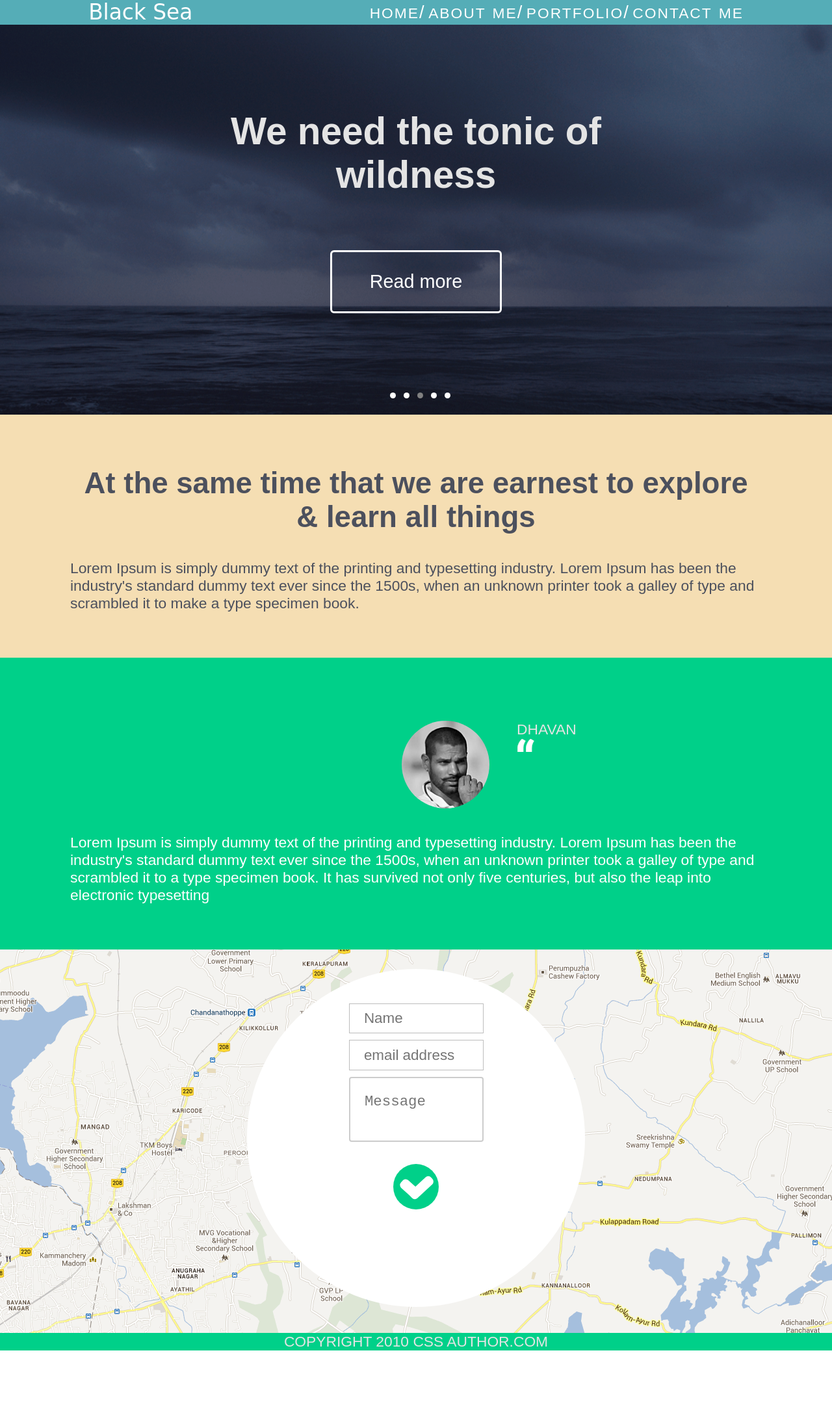
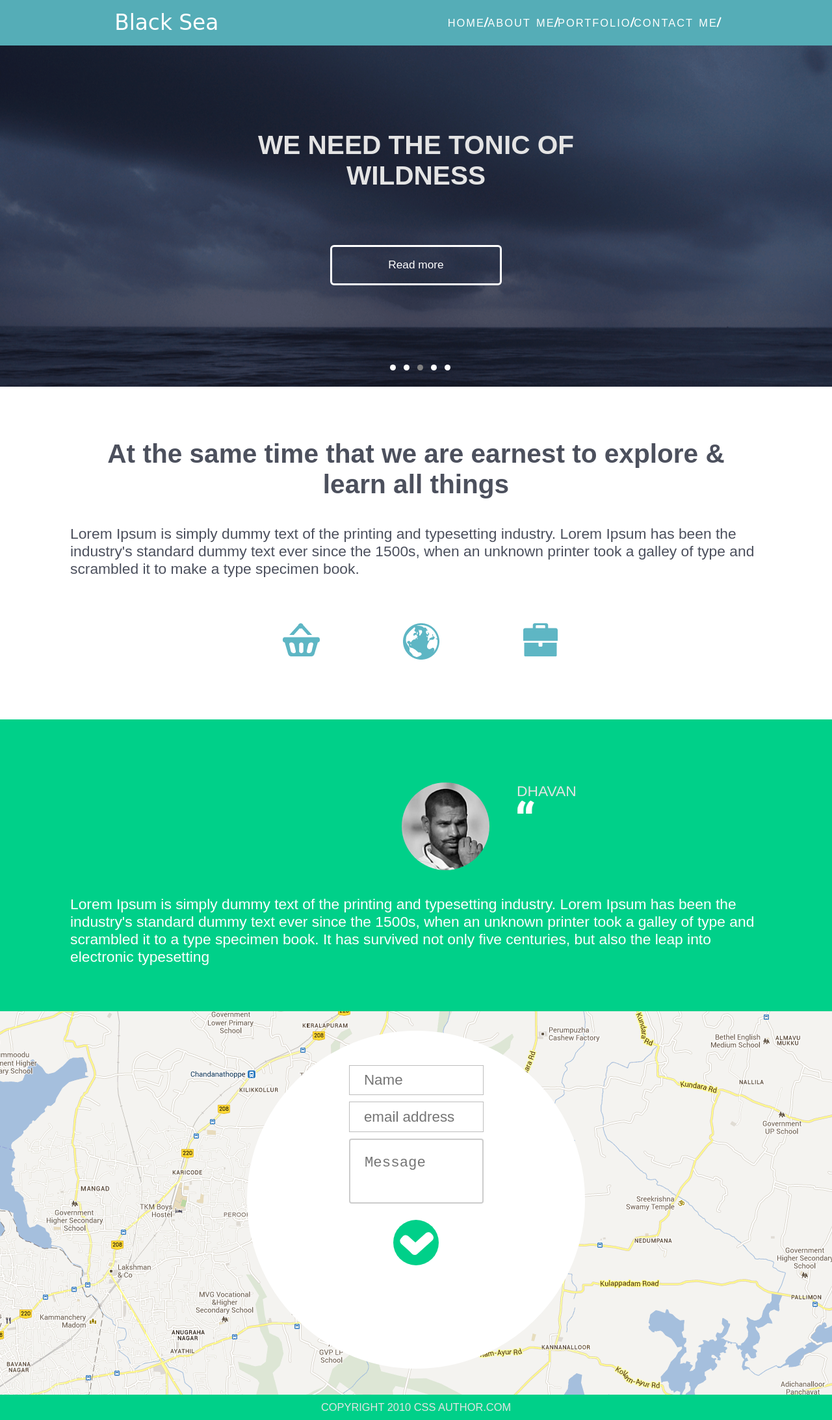
Before and after one commit to yuliya-kurchenkova/lesson-6, a plain HTML site: page index.html in a window 1280 px wide. Shown: the whole page at 65% size. Before the commit the page ends 2078 px from the top, so only its background shows below. Drawn offline with Linux system fonts and the light colour scheme; files that its build step writes are made by us from their sources; a web font is replaced by a local one.

Commit message:
Update main.css

```diff
--- a/style/main.css
+++ b/style/main.css
@@ -1,4 +1,6 @@
-    * {
+ *,
+*::after,
+*::before {
     box-sizing: border-box;
     margin: 0;
 }
@@ -9,13 +11,15 @@
 
 .wrapper {
     max-width: 1280px;
-        margin: auto;
+    min-height: 100vh;
+    margin: 0 auto;
 }
 
 .header {
     display: flex;
     align-items: center;
     justify-content: space-around;
+    height: 70px;
     background: #55ADB7;
 }
 
@@ -23,55 +27,63 @@
     font-size: calc(20px + 1vw);
     font-family: 'Cherry Swash', cursive;
     text-transform: capitalize;
-        color: white;
+    color: #ffffff;
 }
 
 .header__menu {
     position: absolute;
-        top: 0;
+    top: 30px;
     right: 0;
     display: none;
     height: 10px;
-        width: 75px;
-        background: white;
+    width: 70px;
+    background: #ffffff;
 }
 
 .header__menu::before {
     content: "";
     position: absolute;
-        top: 15px;
-        width: 75px;
+    top: -30px;
+    width: 70px;
     height: 10px;
-        background: white;
+    background: #ffffff;
 }
 
 .header__menu::after {
     content: "";
     position: absolute;
     top: 30px;
-        width: 75px;
+    width: 70px;
     height: 10px;
-        background: white;
+    background: #ffffff;
 }
 
 .header__link {
-        font-size: calc(10px + 1vw);
+    position: relative;
+    font-size: calc(10px + .5vw);
     text-transform: uppercase;
     text-decoration: none;
     letter-spacing: 2px;
     word-spacing: 2px;
-        color: white;
+    color: #ffffff;
 }
 
 .header__link::after {
-        content: "/";
-        font-size: 1.2em;
-        color: white;
+    content: "";
+    position: absolute;
+    top: 0;
+    right: -3px;
+    width: 0.1em;
+    height: 1em;
+    background: #ffffff;
+    transform: rotate(20deg);
 }
 
-    .active::after {
-        content: '';
+.header__link::after:last-child(4n) {
+    background: none;
 }
+
+
 /*-----------------------------Main-Container-----------*/
 
 .container {
@@ -83,17 +95,18 @@
 }
 
 h1 {
+    padding: 130px 371px 50px;
+    font-size: calc(15px + 2vw);
     text-align: center;
-        font-size: calc(20px + 3vw);
-        padding: 130px 304px 50px;
+    text-transform: uppercase;
     color: #E4E4E4;
 }
 
 .button {
     margin-top: 33px;
-        padding: 1em 2em;
-        font-size: calc(1em + 1vw);
-        color: white;
+    padding: 1em 5em;
+    font-size: calc(1em + .1vw);
+    color: #ffffff;
     background: transparent;
     border: 3px solid #ffffff;
     border-radius: 6px;
@@ -104,7 +117,7 @@
 }
 
 .button:active {
-        background: white;
+    background: #ffffff;
 }
 
 .items {
@@ -118,13 +131,15 @@
     width: 9px;
     height: 9px;
     margin-left: 12px;
-        background: white;
+    background: #ffffff;
     border-radius: 50%;
 }
 
 .round-grey {
     background: grey;
 }
+
+
 /*---------------------------Holder--------*/
 
 .holder {
@@ -132,12 +147,12 @@
     flex-direction: column;
     align-items: center;
     padding-top: 80px;
-        background: wheat;
+    background: #ffffff;
 }
 
 h2 {
     padding: 0 129px;
-        font-size: calc(20px + 2vw);
+    font-size: calc(15px + 2vw);
     text-align: center;
     color: #4C505D;
 }
@@ -151,20 +166,31 @@
 
 .list {
     display: flex;
+    justify-content: center;
+    margin-right: 145px;
+    padding-bottom: 88px;
     list-style-type: none;
 }
 
+.icon {
+    width: 60px;
+    height: 60px;
+    margin-left: 125px;
+}
+
 .icon-backet {
-        background: url(../img/basket.png);
+    background: url(../img/basket.png) no-repeat;
 }
 
 .icon-earth {
-        background: url(../img/earth.png);
+    background: url(../img/earth.png) no-repeat;
 }
 
 .icon-portfolio {
-        background: url(../img/portfolio.png);
+    background: url(../img/portfolio.png) no-repeat;
 }
+
+
 /*---------------------------------------Testimonial-------*/
 
 .wrap {
@@ -211,13 +237,15 @@
     font-size: calc(10px + 1vw);
     color: #FFFFFF;
 }
+
+
 /*----------------------------------------------------------------------Contact-------*/
 
 .inner {
     display: flex;
     justify-content: center;
     padding: 30px 0 40px;
-        background: url(../img/map-background.png);
+    background: url(../img/map-background.png) no-repeat;
 }
 
 .author {
@@ -226,7 +254,7 @@
     align-items: center;
     width: 65vh;
     height: 65vh;
-        background: white;
+    background: #ffffff;
     border: 3px solid #ffffff;
     border-radius: 50%;
 }
@@ -265,37 +293,41 @@
     left: 0;
     width: 70px;
     height: 70px;
-        margin-top: 9px;
     background: #00D089;
     border: none;
     border-radius: 50%;
 }
 
-    .line {
+.btn::before {
+    content: "";
     position: absolute;
     top: 30px;
     left: 9px;
     height: 16px;
     width: 33px;
     border-radius: 6px;
-        background: white;
+    background: #ffffff;
     transform: rotate(42deg);
 }
 
-    .side {
+.btn::after {
+    content: "";
     position: absolute;
     top: 29px;
     left: 22px;
     height: 15px;
     width: 43px;
     border-radius: 6px;
-        background: white;
-        transform: rotate(137deg);
+    background: #ffffff;
+    transform: rotate(-42deg);
 }
+
+
 /*--------------------------------------------------------Footer-------*/
 
 .copy {
-        font-size: calc(10px + 1vw);
+    padding: 10px;
+    font-size: calc(10px + .5vw);
     text-transform: uppercase;
     text-align: center;
     color: #E4E4E4;
```
Lines whose indentation alone changed are shown as unchanged.
